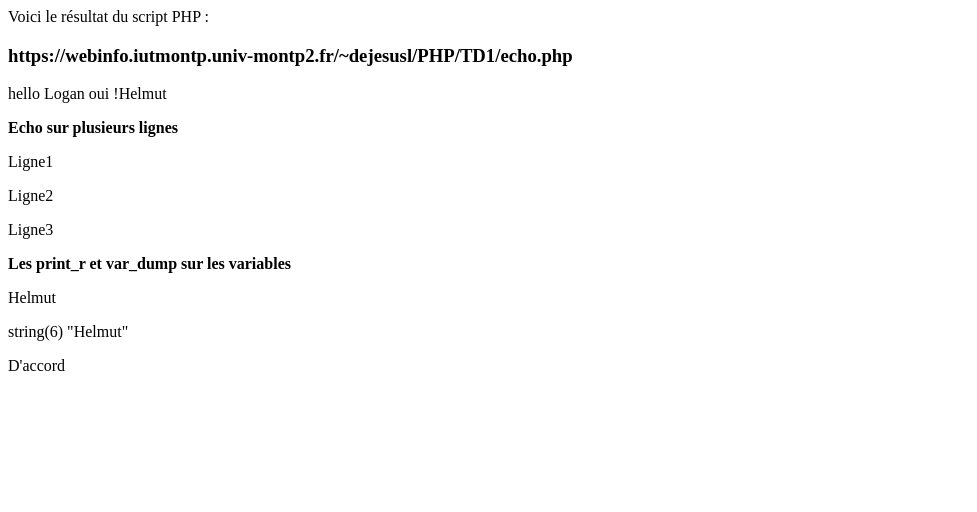
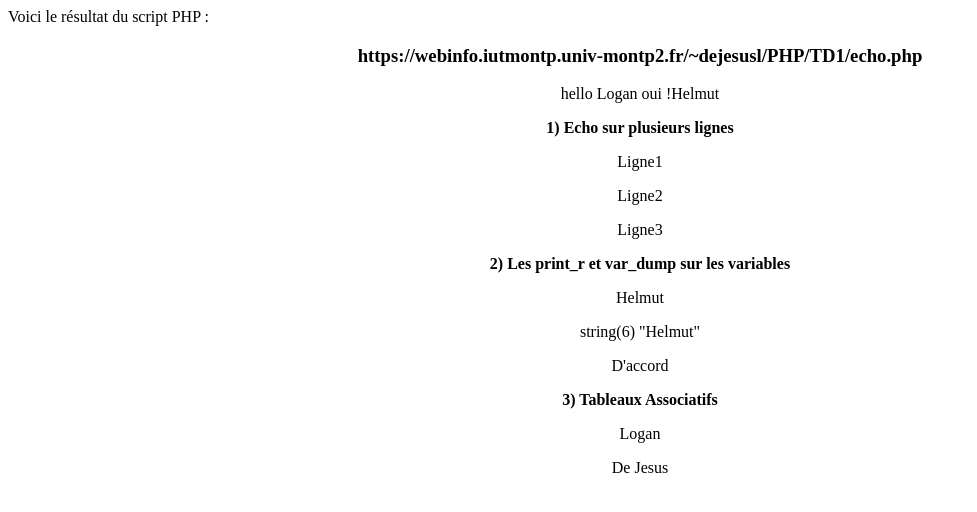
Before and after one commit to logandej/TD-PHP, a PHP site: page /echo.php in a window 1280 px wide. Shown: the top 512 px of the page, without its empty margins (0-977 px from the left). Run offline with PHP 8.4, Linux system fonts and the light colour scheme.

Commit message:
je suis le boss

```diff
--- a/TD1/echo.php
+++ b/TD1/echo.php
@@ -14,7 +14,7 @@
 
           // On met la chaine de caractères "hello" dans la variable 'texte'
           // Les noms de variable commencent par $ en PHP
-          echo "<p><strong><h3>https://webinfo.iutmontp.univ-montp2.fr/~dejesusl/PHP/TD1/echo.php</h3></strong></p>";
+          echo "<center><p><strong><h3>https://webinfo.iutmontp.univ-montp2.fr/~dejesusl/PHP/TD1/echo.php</h3></strong></p>";
           $texte = "hello Logan oui\n!";
 
           // On écrit le contenu de la variable 'texte' dans la page Web
@@ -25,21 +25,33 @@
 
 
 
-        echo "<p><strong> Echo sur plusieurs lignes </strong></p>";
+        echo "<p><strong> 1) Echo sur plusieurs lignes </strong></p>";
         $prenom="Helmut";
         echo <<< END
-             <p>Ligne1</p>
+             <center><p>Ligne1</p>
              <p>Ligne2</p>
-             <p>Ligne3</p>
+             <p>Ligne3</p></center>
 END;
 
-        echo "<p><strong> Les print_r et var_dump sur les variables </strong></p>";
+        echo "<p><strong> 2) Les print_r et var_dump sur les variables </strong></p>";
 
         print_r($prenom);
         echo "<p></p>";
         var_dump($prenom);
         echo "<p>D'accord</p>";
 
+        echo "<p><strong> 3) Tableaux Associatifs </strong></p>";
+
+        $mon_tableau = array();
+
+        $coordonnees['prenom'] = 'Logan';
+        $coordonnees['nom'] = 'De Jesus';
+
+        echo $coordonnees['prenom'];
+        echo "<p></p>";
+        echo $coordonnees['nom'];
+
+
 
         ?>
     </body>
```
